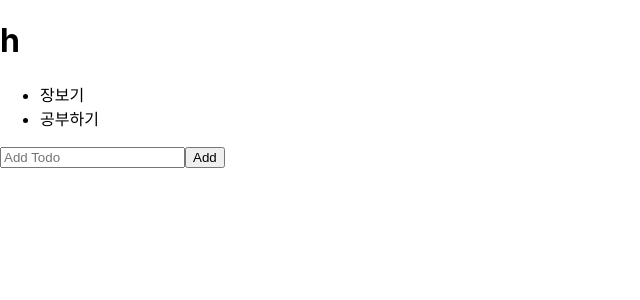
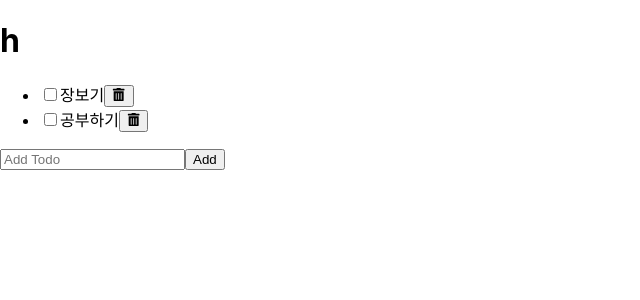
Before and after one commit to jin0kim326/react-basic-todolist, a React (Create React App) app: page / in a window 1280 px wide. Shown: the top 300 px of the page, without its empty margins (0-640 px from the left). Built offline with nearby package versions, Linux system fonts and the light colour scheme; the HTML template or start-up script is replaced by a standard one.

Commit message:
delete and checkbox

```diff
--- a/package.json
+++ b/package.json
@@ -8,6 +8,7 @@
     "@testing-library/user-event": "^13.5.0",
     "react": "^18.2.0",
     "react-dom": "^18.2.0",
+    "react-icons": "^4.6.0",
     "react-scripts": "5.0.1",
     "uuid": "^9.0.0",
     "web-vitals": "^2.1.4"
--- /dev/null
+++ b/src/components/Todo/Todo.jsx
@@ -0,0 +1,28 @@
+import React from 'react';
+import { FaTrashAlt } from 'react-icons/fa';
+
+export default function Todo({ todo, onUpdate, onDelete }) {
+  const { text, status } = todo;
+  const handleChange = (e) => {
+    const status = e.target.checked ? 'completed' : 'active';
+    onUpdate({ ...todo, status });
+  };
+
+  const handleDelete = () => {
+    onDelete(todo);
+  };
+  return (
+    <li>
+      <input
+        type='checkbox'
+        id='checkbox'
+        checked={status === 'completed'}
+        onChange={handleChange}
+      />
+      <label htmlFor='checkbox'>{text}</label>
+      <button onClick={handleDelete}>
+        <FaTrashAlt />
+      </button>
+    </li>
+  );
+}
--- a/src/components/TodoList/TodoList.jsx
+++ b/src/components/TodoList/TodoList.jsx
@@ -1,5 +1,8 @@
 import React, { useState } from 'react';
 import AddTodo from '../AddTodo/AddTodo';
+import { BsTrashFill } from 'react-icons/bs';
+import style from './TodoList.module.css';
+import Todo from '../Todo/Todo';
 
 export default function TodoList() {
   const [todos, setTodos] = useState([
@@ -11,11 +14,24 @@
     setTodos([...todos, todo]);
   };
 
+  const handleUpdate = (updated) => {
+    setTodos(todos.map((t) => (t.id === updated.id ? updated : t)));
+  };
+
+  const handleDelete = (deleted) => {
+    setTodos(todos.filter((t) => t.id !== deleted.id));
+  };
+
   return (
     <>
       <ul>
         {todos.map((item) => (
-          <li key={item.id}> {item.text} </li>
+          <Todo
+            key={item.id}
+            todo={item}
+            onUpdate={handleUpdate}
+            onDelete={handleDelete}
+          />
         ))}
       </ul>
 
--- /dev/null
+++ b/src/components/TodoList/TodoList.module.css
@@ -0,0 +1,3 @@
+.todolist {
+  display: flex;
+}
```
Also changed, not shown: 1 other file (tests, documents, lock files or other folders).
